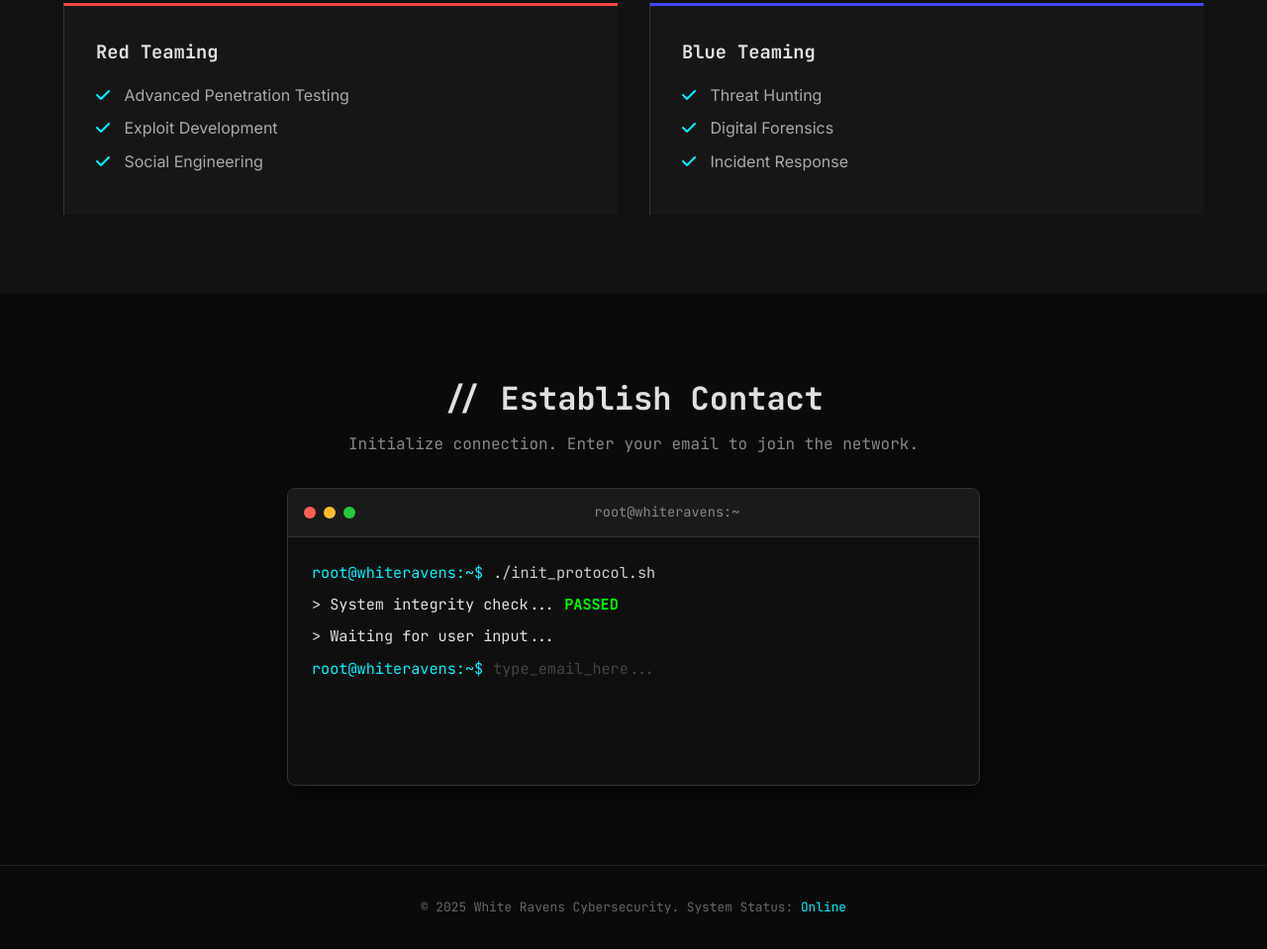
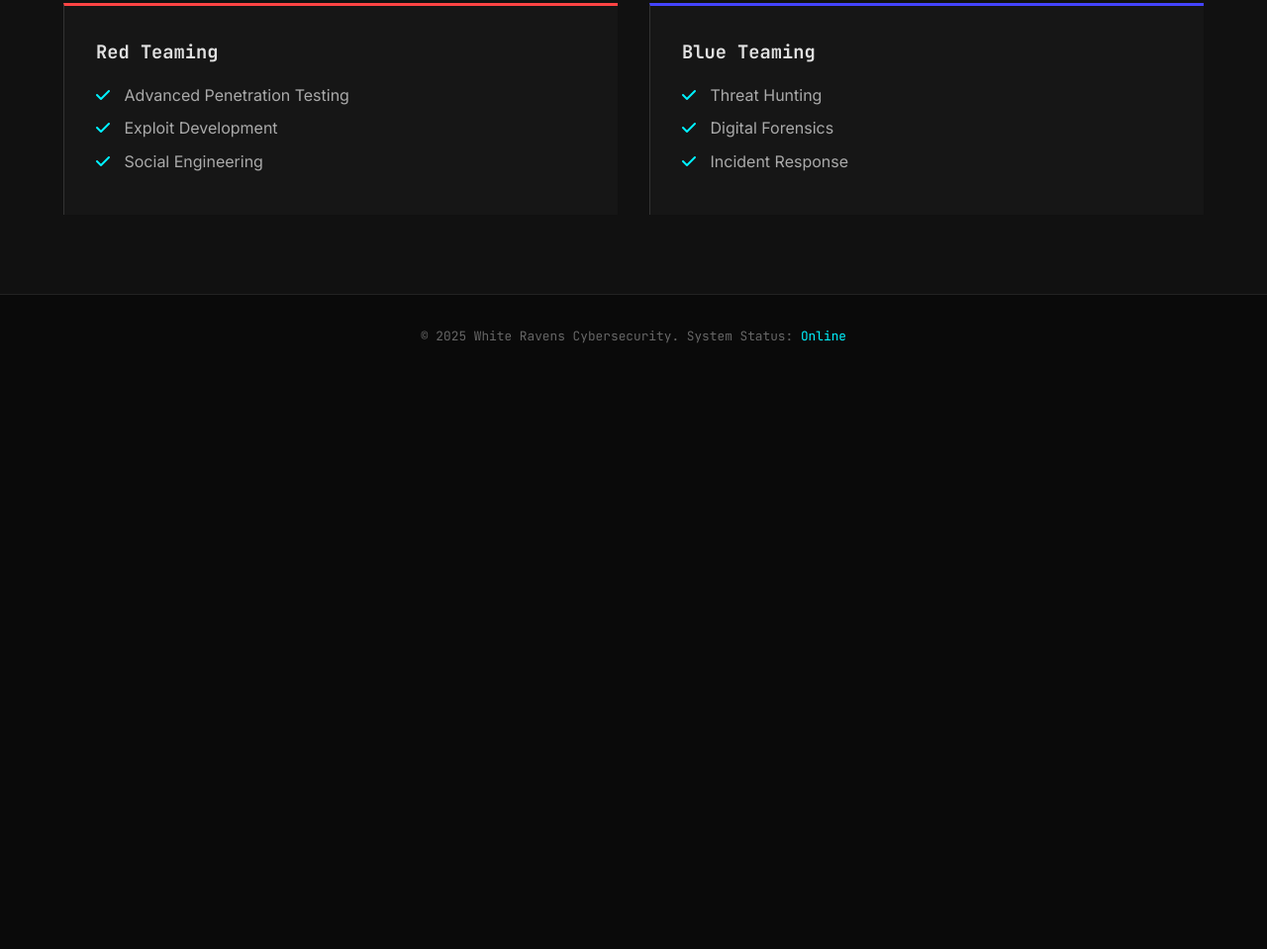
Before and after one commit to ghareebz/WhiteRavens, a plain HTML site: page index.html in a window 1280 px wide. Shown: the part 2198-3157 px from the top of the page at 99% size. After the commit the page ends 2580 px from the top, so only its background shows below. Drawn offline with Linux system fonts and the light colour scheme.

Commit message:
Update index.html

```diff
--- a/index.html
+++ b/index.html
@@ -127,45 +127,7 @@
         </div>
     </section>
 
-    <section id="waitlist" class="container terminal-section">
 
-        <div class="terminal-header-text">
-            <h2>// Establish Contact</h2>
-            <p>Initialize connection. Enter your email to join the network.</p>
-        </div>
-
-        <div class="terminal-window">
-            <div class="terminal-header">
-                <div class="buttons">
-                    <span class="dot red"></span>
-                    <span class="dot yellow"></span>
-                    <span class="dot green"></span>
-                </div>
-                <div class="terminal-title">root@whiteravens:~</div>
-            </div>
-
-            <div class="terminal-body">
-                <div class="code-line">
-                    <span class="prompt">root@whiteravens:~$</span> ./init_protocol.sh
-                </div>
-                <div class="code-line">
-                    <span class="output">> System integrity check... <span class="success">PASSED</span></span>
-                </div>
-                <div class="code-line">
-                    <span class="output">> Waiting for user input... </span>
-                </div>
-
-                <div class="code-line input-line">
-                    <span class="prompt">root@whiteravens:~$</span>
-                    <form id="waitlistForm" autocomplete="off">
-                        <input type="email" id="email" class="terminal-input" placeholder="type_email_here..." required>
-                    </form>
-                </div>
-
-                <div id="formMessage" class="code-line hidden"></div>
-            </div>
-        </div>
-    </section>
 
 
 
```
